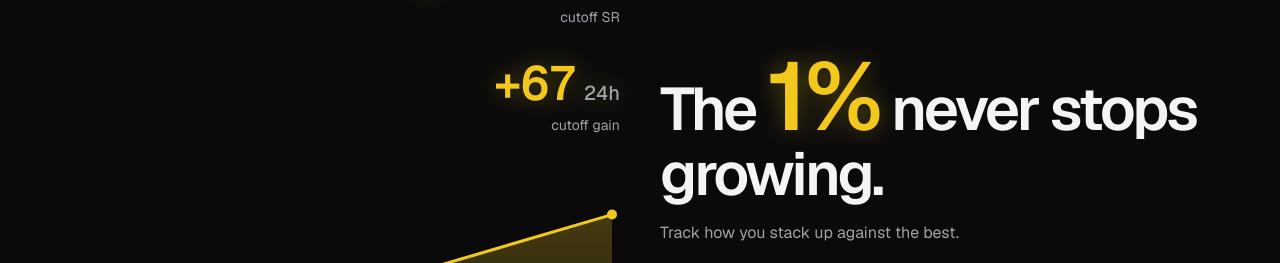
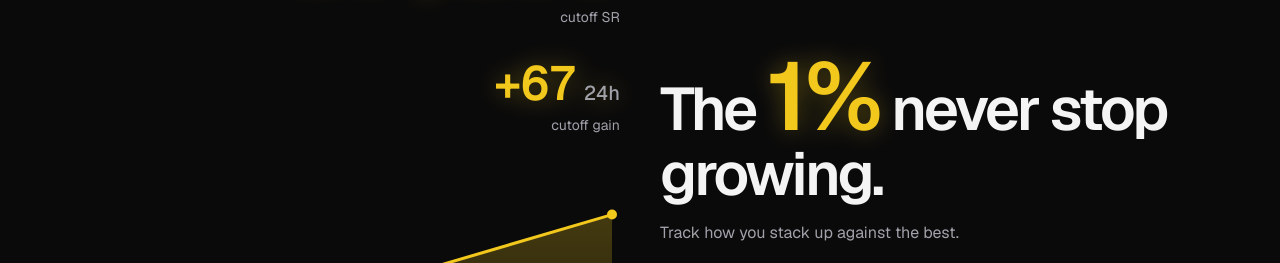
Before and after one commit to bubb4rd/elovate, a Next.js app: page / in a window 1280 px wide. Shown: the part 245-508 px from the top of the page. Built offline with nearby package versions, Linux system fonts and the light colour scheme; no server answers.

Commit message:
Fix home hero grammar to match the 1% line.

```diff
--- a/src/components/home-hero-copy.tsx
+++ b/src/components/home-hero-copy.tsx
@@ -34,7 +34,7 @@ export function HomeHeroCopy() {
           transition={{ duration: 0.55, delay: 0.05, ease }}
         >
           {" "}
-          never stops growing.
+          never stop growing.
         </motion.span>
       </h1>
       <motion.p
```
